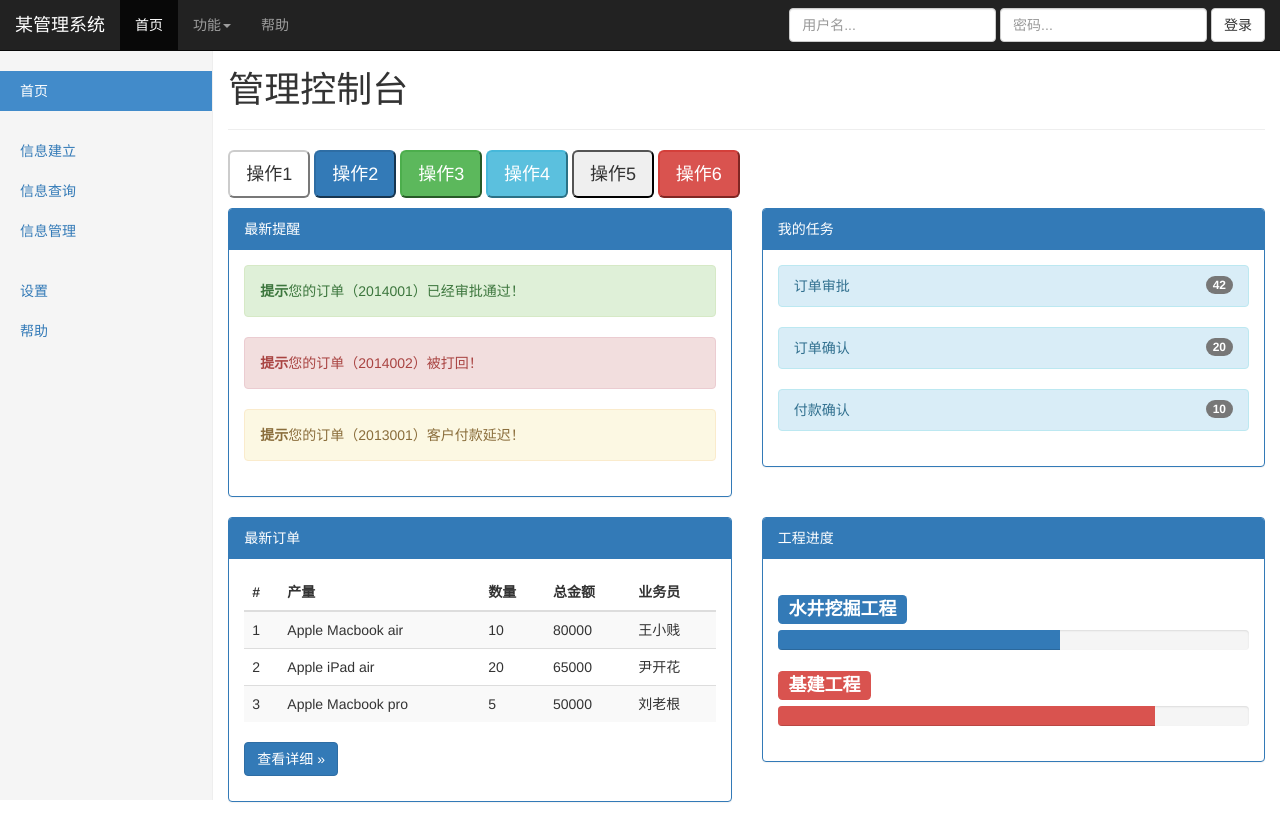
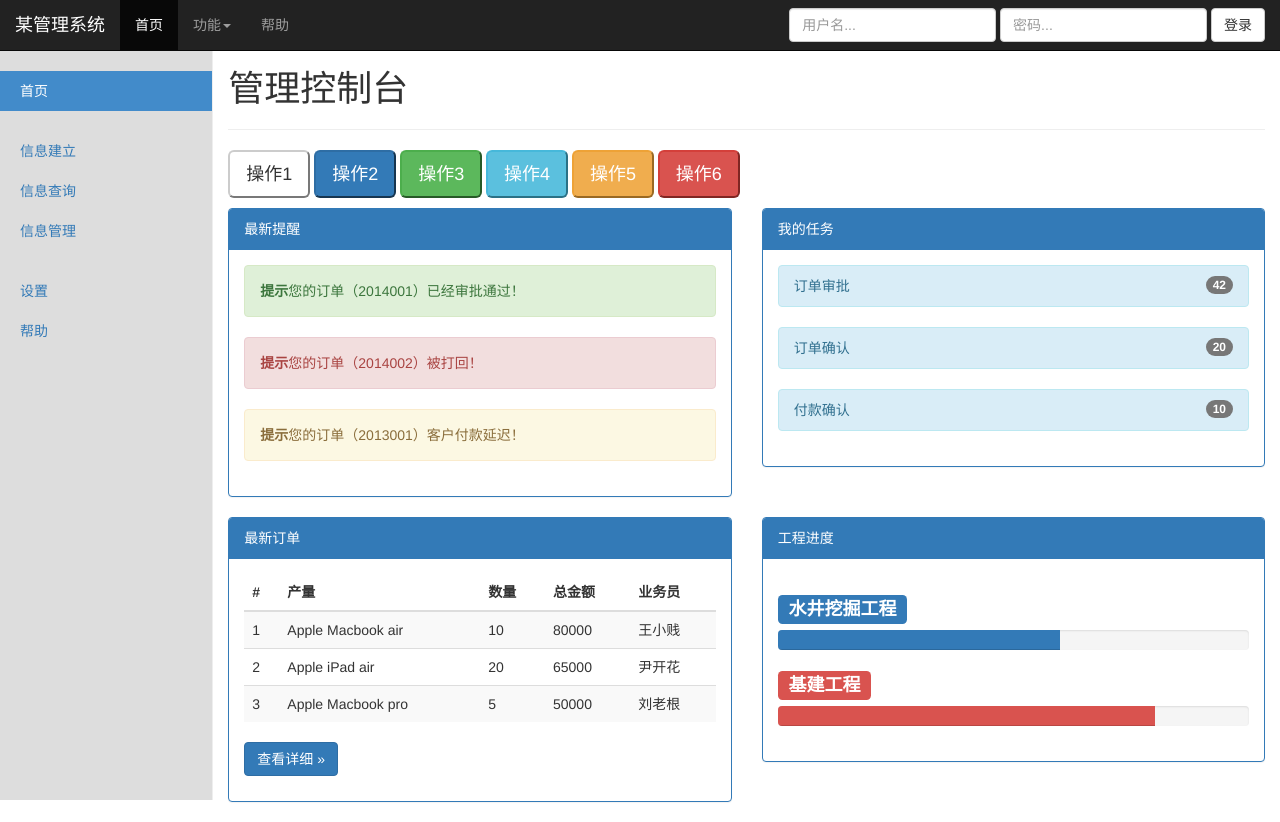
Before and after one commit to Alisayanhong/exam, a plain HTML site: page index.html in a window 1280 px wide. Drawn offline with Linux system fonts and the light colour scheme.

Commit message:
网页第二次修改

```diff
--- a/bootstrap/css/index.css
+++ b/bootstrap/css/index.css
@@ -1,5 +1,10 @@
 body{
 	padding-top: 50px;/*添加固定高度*/
+	/**/
+}
+.h1, h1 {
+    font-size: 36px;
+    font-family: "宋体";
 }
 .sidebar {
   display: none;
@@ -15,7 +20,7 @@ body{
     padding: 20px;
     overflow-x: hidden;
     overflow-y: auto; /* Scrollable contents if viewport is shorter than content. */
-    background-color: #f5f5f5;
+    background-color: #dddddd;
     border-right: 1px solid #eee;
   }
 }
--- a/index.html
+++ b/index.html
@@ -74,7 +74,7 @@
         <button type="button" class="btny btn-lg btn-primary">操作2</button>
         <button type="button" class="btny btn-lg btn-success">操作3</button>
         <button type="button" class="btny btn-lg btn-info">操作4</button>
-        <button type="button" class="btny btn-lg btn-waring">操作5</button>
+        <button type="button" class="btny btn-lg btn-warning">操作5</button>
         <button type="button" class="btny btn-lg btn-danger">操作6</button>
       </p>
       <div class="row">
```
